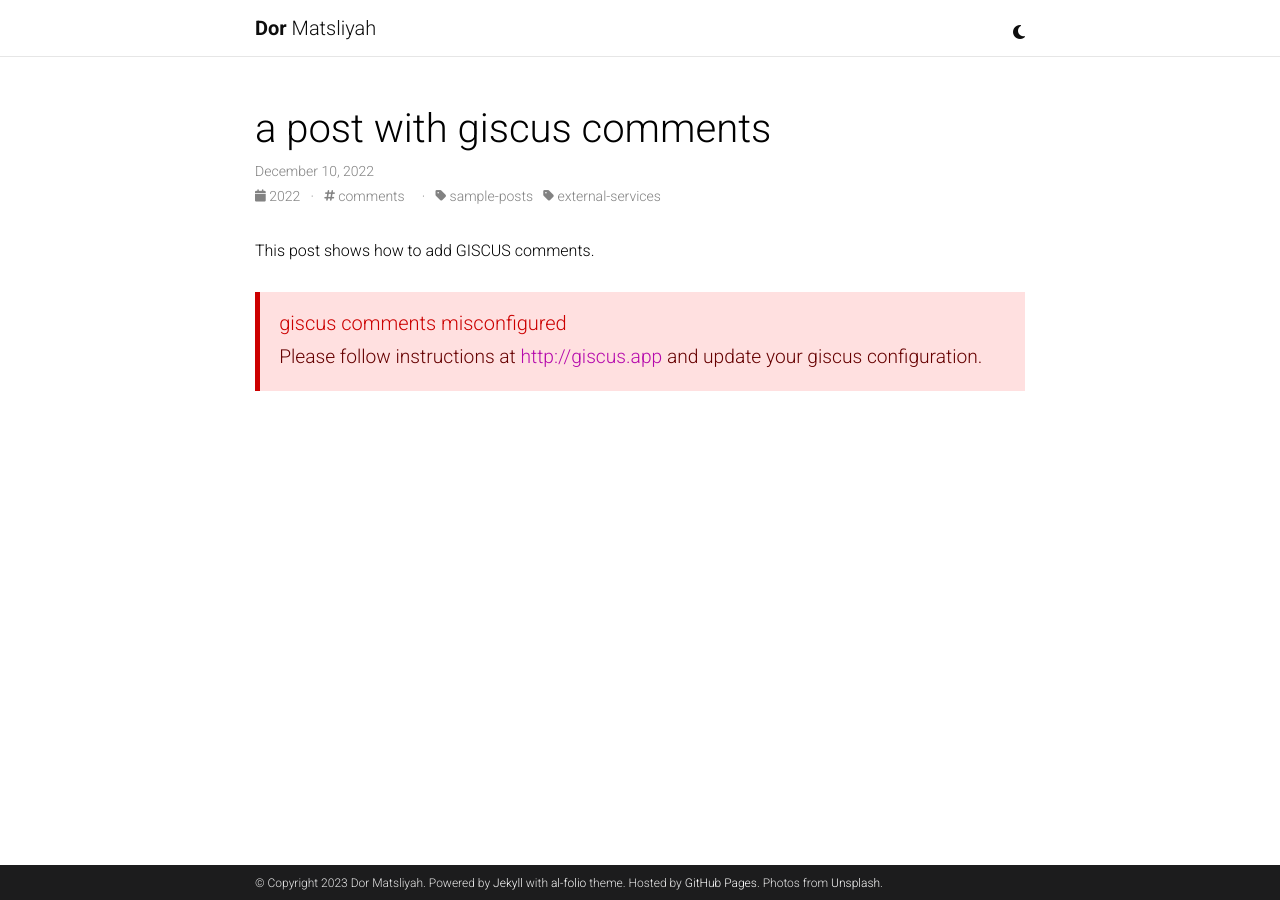
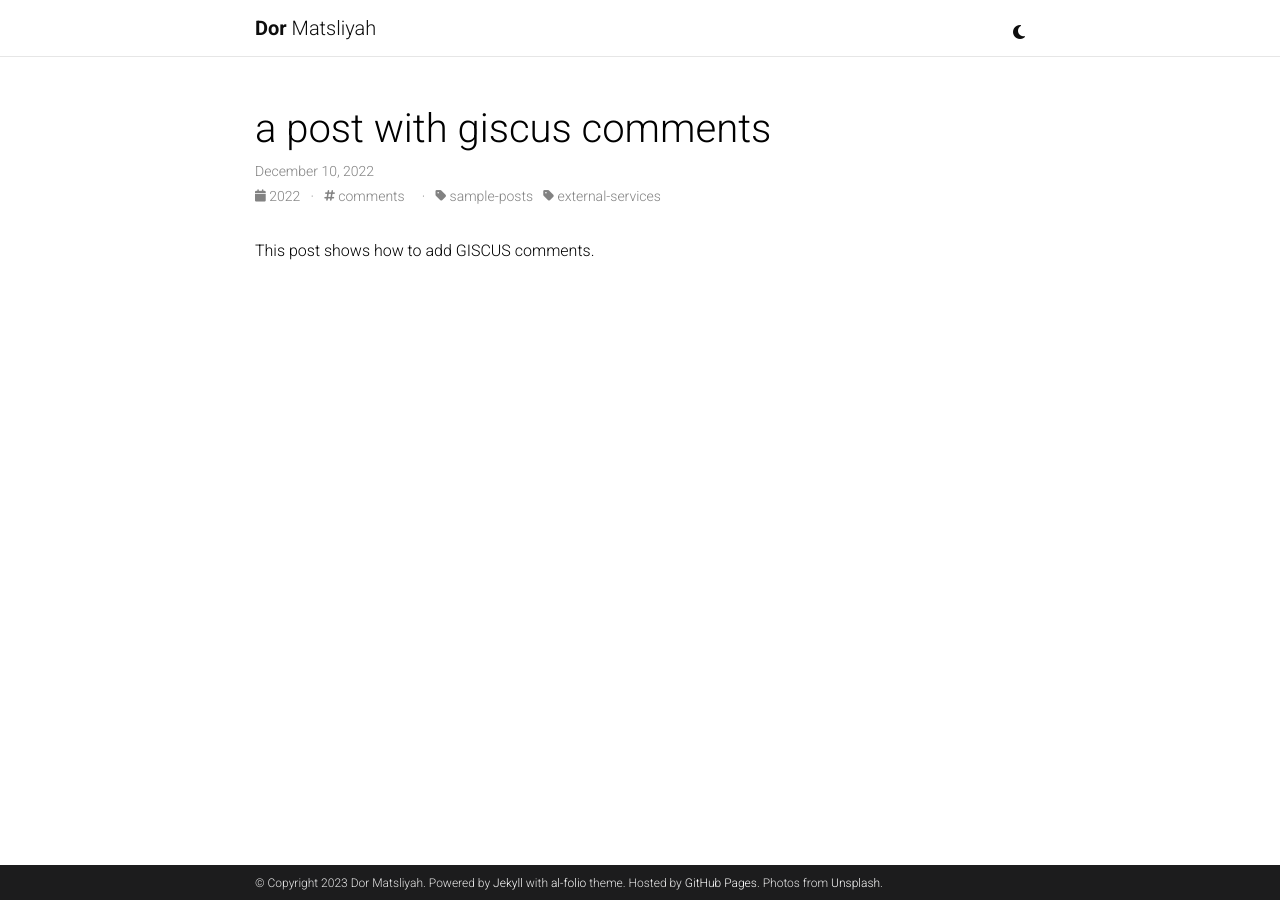
Before and after one commit to DMatsliyah/DMatsliyah.github.io, a Jekyll site: the page built from _posts/2022-12-10-giscus-comments.md, in a window 1280 px wide. Built offline with Jekyll 4.4.1, drawn with Linux system fonts in a browser that asks for light colours; full-size pictures stand in for the smaller copies a plugin makes; comment, search, counter and statistics services are not loaded; a style sheet for code colours, icons or effects is not loaded; some of the changed lines change nothing that is shown.

Commit message:
Update _config.yml
giscus edits

```diff
--- a/_config.yml
+++ b/_config.yml
@@ -137,13 +137,13 @@
 # Follow instructions on https://giscus.app/ to setup for your repo to fill out
 # the information below.
 giscus:
-  repo:                          # <your-github-user-name>/<your-github-repo-name>
-  category: Comments             # name of the category under which discussions will be created
-  mapping: title                 # identify discussions by post title
-  strict: 1                      # use strict identification mode
-  reactions_enabled: 1           # enable (1) or disable (0) emoji reactions
-  input_position: bottom         # whether to display input form below (bottom) or above (top) the comments
-  theme: preferred_color_scheme  # name of the color scheme (preferred works well with al-folio light/dark mode)
+  repo: DMatsliyah/DMatsliyah.github.io # <your-github-user-name>/<your-github-repo-name>
+  category: Comments                    # name of the category under which discussions will be created
+  mapping: title                        # identify discussions by post title
+  strict: 1                             # use strict identification mode
+  reactions_enabled: 1                  # enable (1) or disable (0) emoji reactions
+  input_position: bottom                # whether to display input form below (bottom) or above (top) the comments
+  theme: preferred_color_scheme         # name of the color scheme (preferred works well with al-folio light/dark mode)
   emit_metadata: 0
   lang: en
 
```
